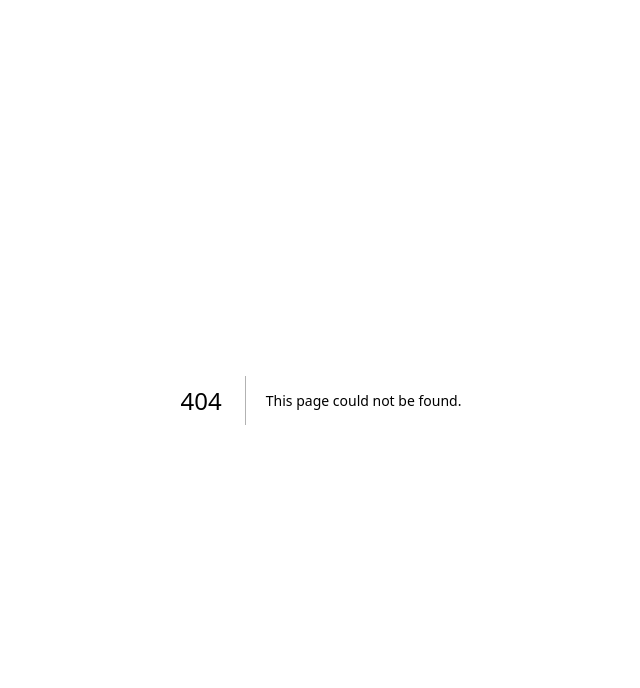
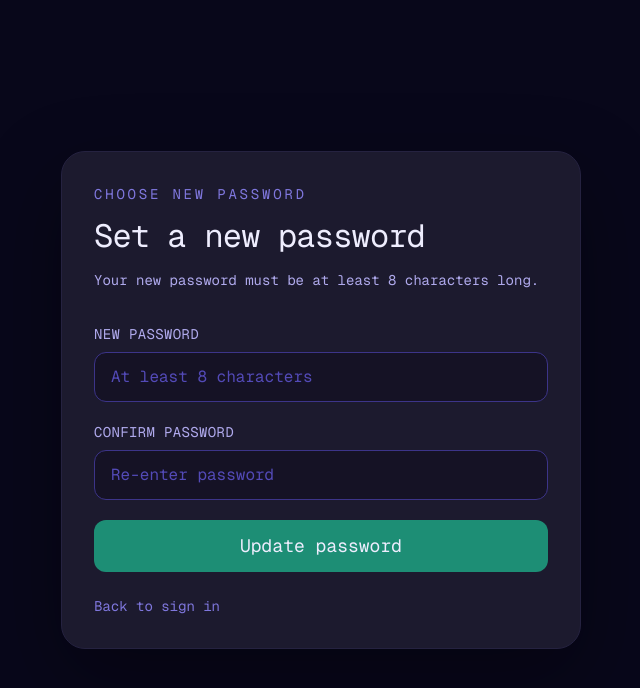
Before and after one commit to Tecchi-debug/Readme-Maybe, a Next.js app in the folder frontend/: page /ResetPassword in a window 1280 px wide. Before the commit this address had no page. Shown: the top 688 px of the page, without its empty margins (319-959 px from the left). Built offline with nearby package versions, Linux system fonts and the light colour scheme.

Commit message:
add password reset

```diff
--- /dev/null
+++ b/frontend/app/ForgotPassword/page.tsx
@@ -0,0 +1,93 @@
+"use client";
+
+import Link from "next/link";
+import { useState } from "react";
+
+export default function ForgotPasswordPage() {
+  const [email, setEmail] = useState("");
+  const [message, setMessage] = useState("");
+  const [isSubmitting, setIsSubmitting] = useState(false);
+
+  const isErrorMessage =
+    message.toLowerCase().includes("failed") ||
+    message.toLowerCase().includes("error");
+
+  async function handleSubmit(event: React.FormEvent<HTMLFormElement>) {
+    event.preventDefault();
+
+    if (!process.env.NEXT_PUBLIC_API_URL) {
+      setMessage("API URL is not configured.");
+      return;
+    }
+
+    setIsSubmitting(true);
+    setMessage("");
+
+    try {
+      const response = await fetch(`${process.env.NEXT_PUBLIC_API_URL}/api/auth/forgot-password`, {
+        method: "POST",
+        headers: { "Content-Type": "application/json" },
+        body: JSON.stringify({ Email: email }),
+      });
+
+      const data = await response.json();
+      setMessage(data?.message || "If that email exists, a reset link has been sent.");
+    } catch {
+      setMessage("Password reset request failed.");
+    } finally {
+      setIsSubmitting(false);
+    }
+  }
+
+  return (
+    <div className="flex min-h-screen items-center justify-center bg-[#08071a] px-6 py-10 font-mono text-[#EEEDFE]">
+      <div className="w-full max-w-[520px] rounded-[24px] border border-[#252240] bg-[#1c1a2e] p-8 shadow-[0_30px_80px_rgba(0,0,0,0.35)]">
+        <p className="text-sm uppercase tracking-[0.2em] text-[#7F77DD]">Password Reset</p>
+        <h1 className="mt-3 text-[32px] leading-tight tracking-tight">Reset your password</h1>
+        <p className="mt-3 text-sm leading-6 text-[#AFA9EC]">
+          Enter the email address tied to your account and we&apos;ll send you a reset link.
+        </p>
+
+        <form className="mt-8 space-y-5" onSubmit={handleSubmit}>
+          <div>
+            <label htmlFor="email" className="mb-2 block text-sm tracking-wide text-[#AFA9EC]">
+              EMAIL
+            </label>
+            <input
+              id="email"
+              type="email"
+              value={email}
+              onChange={(event) => setEmail(event.target.value)}
+              placeholder="you@example.com"
+              className="w-full rounded-xl border border-[#3C3489] bg-[#151225] px-4 py-3 text-[#EEEDFE] placeholder:text-[#534AB7] outline-none transition focus:border-[#7F77DD] focus:border-2"
+            />
+          </div>
+
+          <button
+            type="submit"
+            disabled={isSubmitting}
+            className="w-full rounded-xl bg-[#1D8E75] px-4 py-3 text-lg transition hover:bg-[#23b184] disabled:cursor-not-allowed disabled:opacity-60"
+          >
+            {isSubmitting ? "Sending..." : "Send reset link"}
+          </button>
+
+          {message && (
+            <div className={`rounded-xl border px-4 py-3 text-sm ${
+              isErrorMessage
+                ? "border-red-400/50 bg-red-500/10 text-red-200"
+                : "border-[#1D9E75]/50 bg-[#1D9E75]/10 text-green-200"
+            }`}>
+              {message}
+            </div>
+          )}
+        </form>
+
+        <div className="mt-6 text-sm text-[#7F77DD]">
+          <Link href="/Login" className="transition hover:text-[#AFA9EC]">
+            Back to sign in
+          </Link>
+        </div>
+      </div>
+    </div>
+  );
+}
--- /dev/null
+++ b/frontend/app/ResetPassword/page.tsx
@@ -0,0 +1,124 @@
+"use client";
+
+import Link from "next/link";
+import { useSearchParams } from "next/navigation";
+import { useMemo, useState } from "react";
+
+export default function ResetPasswordPage() {
+  const searchParams = useSearchParams();
+  const token = useMemo(() => searchParams.get("token") || "", [searchParams]);
+  const [password, setPassword] = useState("");
+  const [confirmPassword, setConfirmPassword] = useState("");
+  const [message, setMessage] = useState("");
+  const [isSubmitting, setIsSubmitting] = useState(false);
+
+  const isErrorMessage =
+    message.toLowerCase().includes("invalid") ||
+    message.toLowerCase().includes("expired") ||
+    message.toLowerCase().includes("failed") ||
+    message.toLowerCase().includes("required") ||
+    message.toLowerCase().includes("least");
+
+  async function handleSubmit(event: React.FormEvent<HTMLFormElement>) {
+    event.preventDefault();
+
+    if (!token) {
+      setMessage("Reset token is missing.");
+      return;
+    }
+
+    if (password !== confirmPassword) {
+      setMessage("Passwords do not match.");
+      return;
+    }
+
+    if (!process.env.NEXT_PUBLIC_API_URL) {
+      setMessage("API URL is not configured.");
+      return;
+    }
+
+    setIsSubmitting(true);
+    setMessage("");
+
+    try {
+      const response = await fetch(`${process.env.NEXT_PUBLIC_API_URL}/api/auth/reset-password/${token}`, {
+        method: "POST",
+        headers: { "Content-Type": "application/json" },
+        body: JSON.stringify({ Password: password }),
+      });
+
+      const data = await response.json();
+      setMessage(data?.message || "Password reset successful. Please sign in.");
+    } catch {
+      setMessage("Password reset failed.");
+    } finally {
+      setIsSubmitting(false);
+    }
+  }
+
+  return (
+    <div className="flex min-h-screen items-center justify-center bg-[#08071a] px-6 py-10 font-mono text-[#EEEDFE]">
+      <div className="w-full max-w-[520px] rounded-[24px] border border-[#252240] bg-[#1c1a2e] p-8 shadow-[0_30px_80px_rgba(0,0,0,0.35)]">
+        <p className="text-sm uppercase tracking-[0.2em] text-[#7F77DD]">Choose New Password</p>
+        <h1 className="mt-3 text-[32px] leading-tight tracking-tight">Set a new password</h1>
+        <p className="mt-3 text-sm leading-6 text-[#AFA9EC]">
+          Your new password must be at least 8 characters long.
+        </p>
+
+        <form className="mt-8 space-y-5" onSubmit={handleSubmit}>
+          <div>
+            <label htmlFor="password" className="mb-2 block text-sm tracking-wide text-[#AFA9EC]">
+              NEW PASSWORD
+            </label>
+            <input
+              id="password"
+              type="password"
+              value={password}
+              onChange={(event) => setPassword(event.target.value)}
+              placeholder="At least 8 characters"
+              className="w-full rounded-xl border border-[#3C3489] bg-[#151225] px-4 py-3 text-[#EEEDFE] placeholder:text-[#534AB7] outline-none transition focus:border-[#7F77DD] focus:border-2"
+            />
+          </div>
+
+          <div>
+            <label htmlFor="confirmPassword" className="mb-2 block text-sm tracking-wide text-[#AFA9EC]">
+              CONFIRM PASSWORD
+            </label>
+            <input
+              id="confirmPassword"
+              type="password"
+              value={confirmPassword}
+              onChange={(event) => setConfirmPassword(event.target.value)}
+              placeholder="Re-enter password"
+              className="w-full rounded-xl border border-[#3C3489] bg-[#151225] px-4 py-3 text-[#EEEDFE] placeholder:text-[#534AB7] outline-none transition focus:border-[#7F77DD] focus:border-2"
+            />
+          </div>
+
+          <button
+            type="submit"
+            disabled={isSubmitting}
+            className="w-full rounded-xl bg-[#1D8E75] px-4 py-3 text-lg transition hover:bg-[#23b184] disabled:cursor-not-allowed disabled:opacity-60"
+          >
+            {isSubmitting ? "Updating..." : "Update password"}
+          </button>
+
+          {message && (
+            <div className={`rounded-xl border px-4 py-3 text-sm ${
+              isErrorMessage
+                ? "border-red-400/50 bg-red-500/10 text-red-200"
+                : "border-[#1D9E75]/50 bg-[#1D9E75]/10 text-green-200"
+            }`}>
+              {message}
+            </div>
+          )}
+        </form>
+
+        <div className="mt-6 text-sm text-[#7F77DD]">
+          <Link href="/Login" className="transition hover:text-[#AFA9EC]">
+            Back to sign in
+          </Link>
+        </div>
+      </div>
+    </div>
+  );
+}
--- a/frontend/app/components/Login.tsx
+++ b/frontend/app/components/Login.tsx
@@ -1,5 +1,6 @@
 "use client";
 
+import Link from "next/link";
 import Image from "next/image";
 import { useRouter, useSearchParams } from "next/navigation";
 import React, { useEffect, useState } from "react";
@@ -265,6 +266,13 @@ function Login() {
                 <label htmlFor="loginPassword" className="mb-2 block text-sm font-mono tracking-wide text-[#AFA9EC]">PASSWORD</label>
                 <input type="password" id="loginPassword" placeholder="........" value={loginPassword} onChange={handleSetPassword}
                   className="w-full rounded-xl border border-[#3C3489] bg-[#1c1a2e] px-4 py-3 placeholder:text-[#534AB7] outline-none transition focus:border-[#7F77DD] focus:border-3" />
+                {!isCreateAccount && (
+                  <div className="mt-2 flex justify-end">
+                    <Link href="/ForgotPassword" className="text-sm text-[#7F77DD] transition hover:text-[#AFA9EC]">
+                      Forgot password?
+                    </Link>
+                  </div>
+                )}
               </div>
 
               {/* submit */}
```
Also changed, not shown: 2 other files (tests, documents, lock files or other folders).
